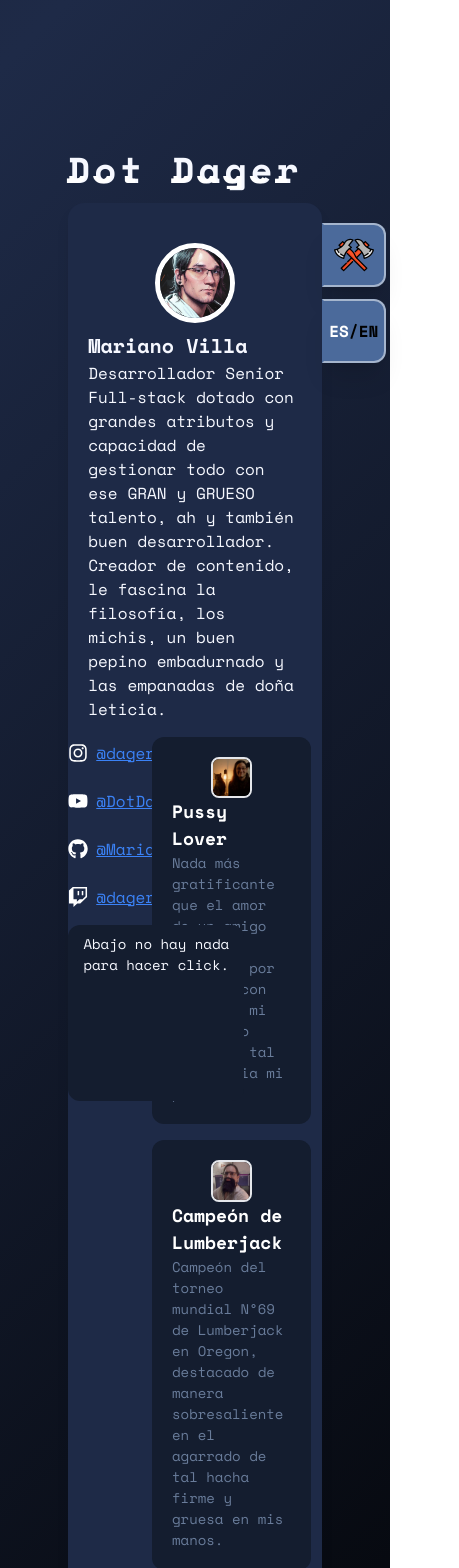
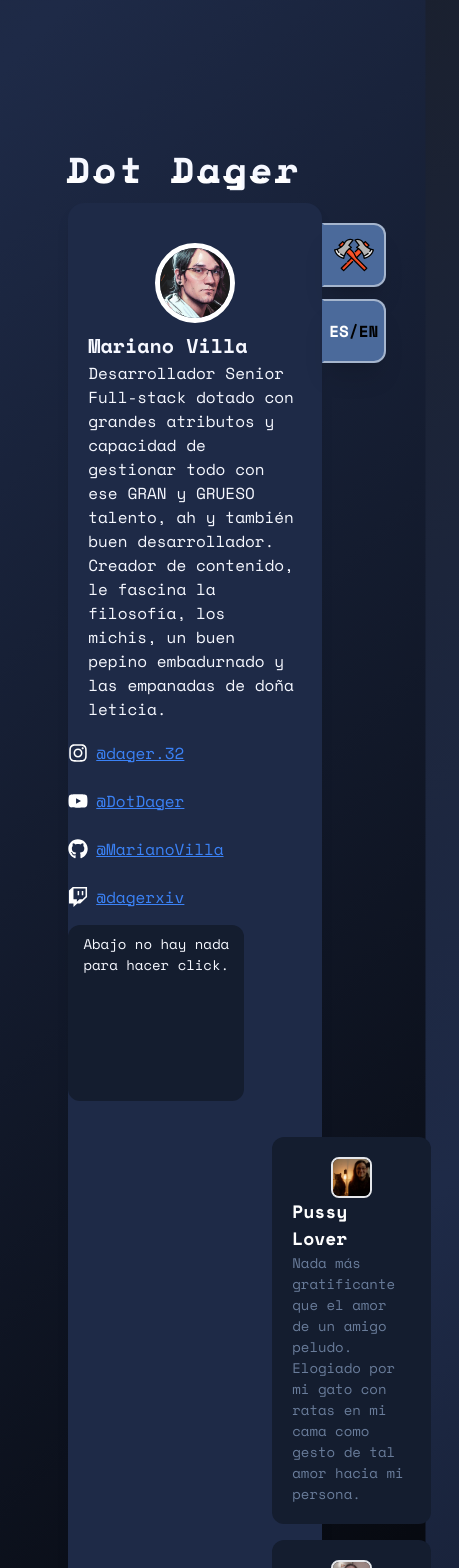
Before and after one commit to ferlaxi/dager, a React (Vite) app: page / in a window 390 px wide. Shown: the top 1568 px of the page, 459 px wide, since content can reach past the window. Built offline with nearby package versions, Linux system fonts and the light colour scheme.

Commit message:
changes13

```diff
--- a/src/Search.jsx
+++ b/src/Search.jsx
@@ -234,7 +234,7 @@ const Search = () => {
         </div>
 
         <div className={`${isTransformed ? "hidden" : "flex"}`}>
-          <div className="w-[22%] h-full md:flex md:flex-col pt-5 items-center gap-y-4">
+          <div className="md:w-[22%] h-full md:flex md:flex-col pt-5 w-full items-center gap-y-4">
             <div className="gap-y-6 flex flex-col">
               <a
                 href="http://instagram.com/dager.32"
@@ -359,7 +359,7 @@ const Search = () => {
           </div>
 
           <div className="flex justify-between flex-col w-full px-7">
-            <div className="md:flex justify-between w-full gap-x-7">
+            <div className="md:flex justify-between w-full md:mt-0 mt-[400px] gap-x-7">
               <div className="flex p-5 gap-x-4 items-center md:w-[50%] md:h-48 h-auto md:flex-row flex-col bg-l-dev-dark rounded-xl mt-4 dark:bg-l-dev-dark">
                 <img
                   src={cat}
```
